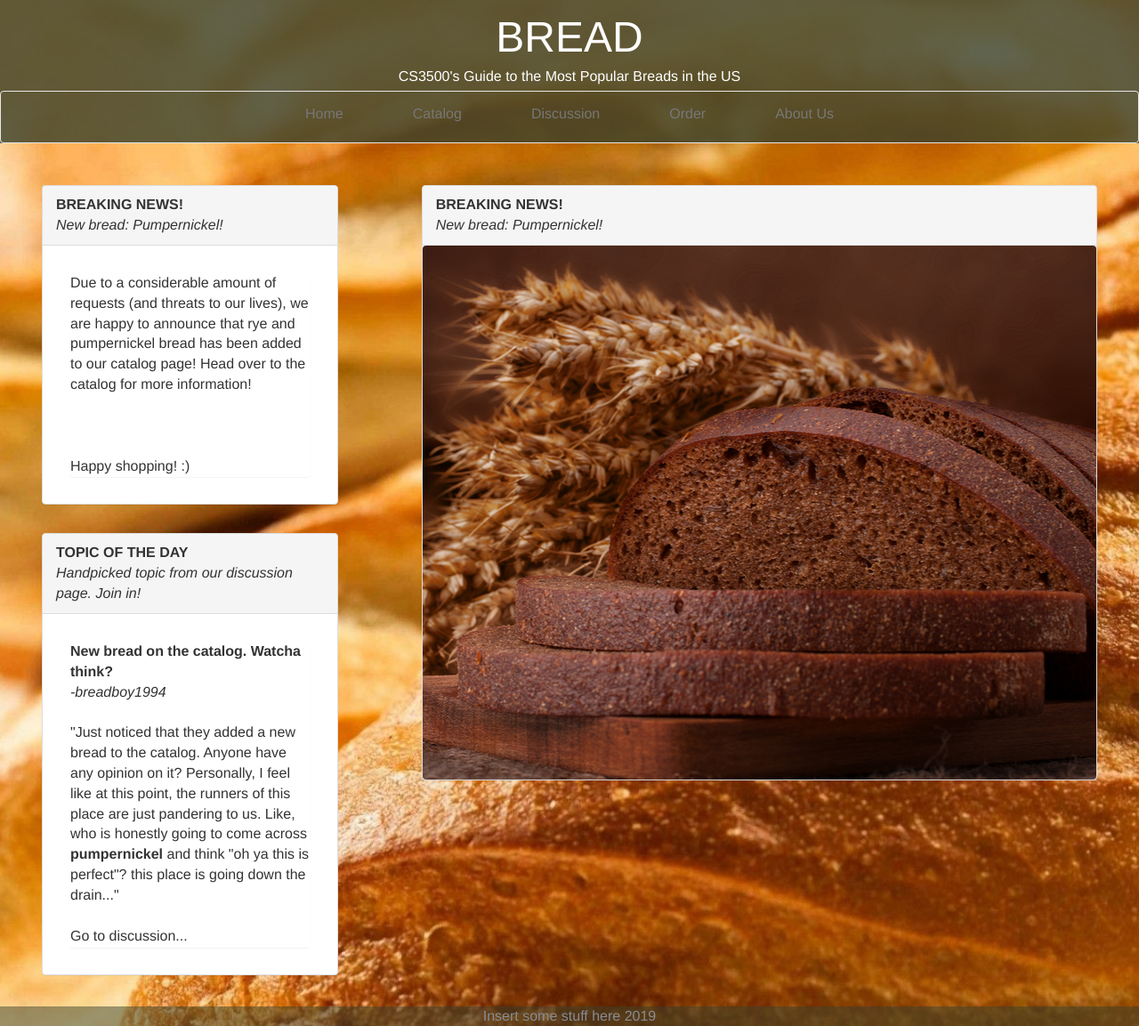
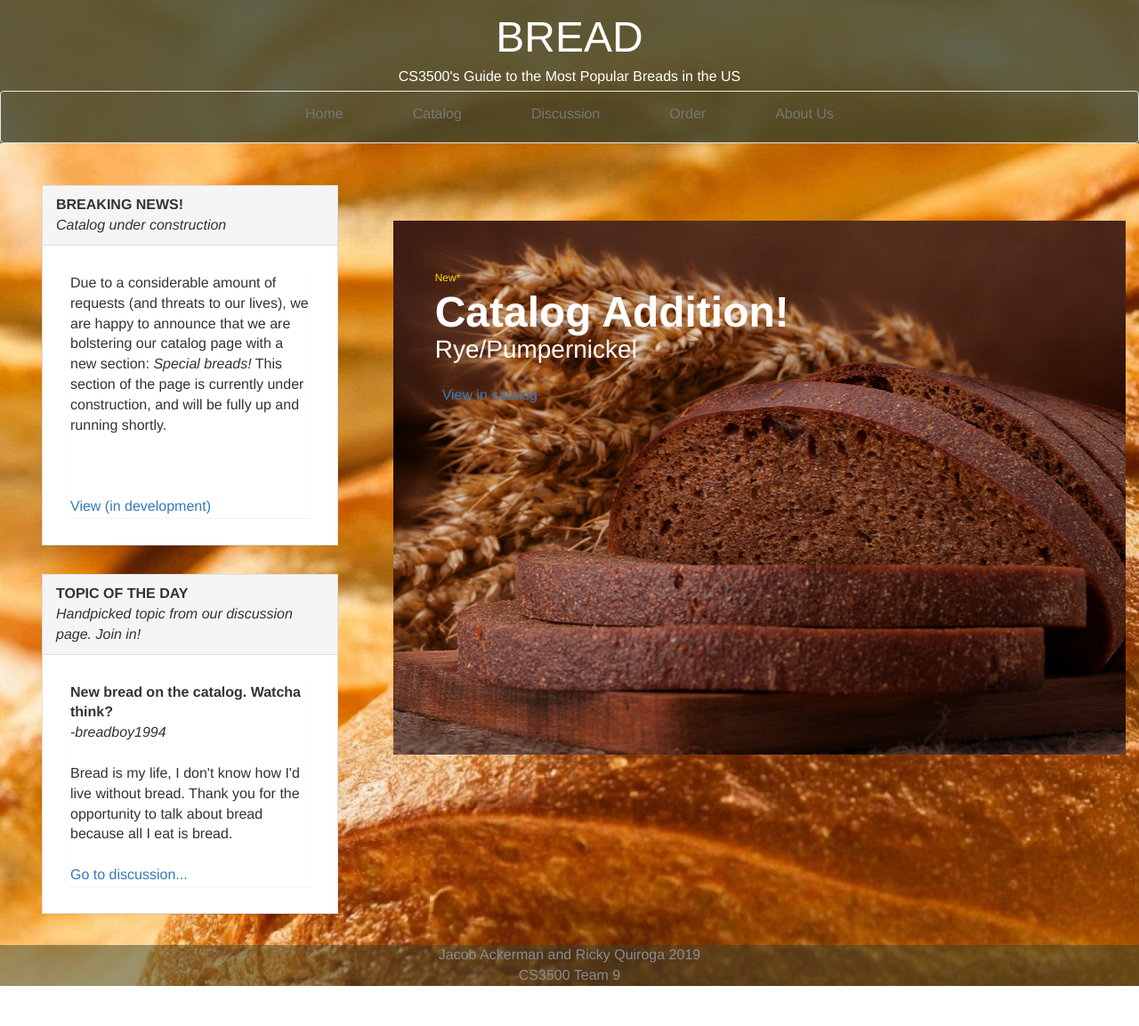
Before and after one commit to RicardoQuiroga/midterm, a plain HTML site: page Midterm Project/index.html in a window 1280 px wide. Shown: the whole page at 89% size. After the commit the page ends 1108 px from the top, so only its background shows below. Drawn offline with nearby package versions, Linux system fonts and the light colour scheme.

Commit message:
Index page is all set. Last thing we really need now is a short something or other on the about us page.

```diff
--- a/Midterm Project/css/index.css
+++ b/Midterm Project/css/index.css
@@ -12,12 +12,52 @@ body {
   padding: 0;
 }
 
-#mainEvent {
+#eyeCatcher {
   background-image: url("../images/index_new.jpg");
   background-size: cover;
   height: 600px;
-margin: 0;
+  margin-top: 4.5em;
   border: none;
   background-position: center;
   background-repeat: no-repeat;
+	transition: 1.5s;
+	animation: fadein 1.5s;
 }
+
+#eyeCatcherTop {
+  margin-left: 2em;
+}
+
+#eyeCatcherTop h6 {
+  color: gold;
+  margin-bottom: 0;
+  padding-bottom: 0.5em;
+}
+
+#eyeCatcherTop #addition {
+  color: white;
+  font-size: 300%;
+}
+
+#eyeCatcherTop #subText {
+  color: white;
+  font-size: 175%;
+}
+
+#eyeCatcherBottom {
+	margin-left: 2em;
+	color: white;
+
+}
+
+@keyframes fadein {
+	from {
+		opacity: 0;
+	} to {
+		opacity: 1;
+	}
+}
+
+.panel {
+  border-radius: 0;
+}
--- a/Midterm Project/index.html
+++ b/Midterm Project/index.html
@@ -31,16 +31,17 @@
 		<div class="row">
 			<div class="col-md-4" id="leftside">
 				<div class="panel panel-default" id="topleftpanel">
-					<div class="panel-heading"><strong>BREAKING NEWS!</strong><br><em>New bread: Pumpernickel!</em></div>
+					<div class="panel-heading"><strong>BREAKING NEWS!</strong><br><em>Catalog under construction</em></div>
 					<div class="panel body">
 						<p>Due to a considerable amount of requests (and threats to our lives),
-							we are happy to announce that rye and pumpernickel bread has been added to our catalog page!
-							Head over to the catalog for more information!
+							we are happy to announce that we are bolstering our catalog page with a new section:
+							<em>Special breads!</em> This section of the page is currently under construction,
+							and will be fully up and running shortly.
 							<br>
 							<br>
 							<br>
 							<br>
-							Happy shopping! :)</p>
+							<a href="catalog.html#specialSection">View (in development)</a></p>
 					</div>
 				</div>
 				<div class="panel panel-default">
@@ -50,28 +51,30 @@
 						<p><strong>New bread on the catalog. Watcha think?</strong><br>
 							<em>-breadboy1994</em><br>
 							<br>
-							"Just noticed that they added a new bread to the catalog. Anyone have
-							any opinion on it? Personally, I feel like at this point, the runners
-							of this place are just pandering to us. Like, who is honestly going to
-							come across <strong>pumpernickel</strong> and think "oh ya this is perfect"?
-							this place is going down the drain..."
+							Bread is my life, I don't know how I'd live without bread. Thank
+							you for the opportunity to talk about bread because all I eat is bread.
 							<br>
 							<br>
-							Go to discussion...
+							<a href="discussion.html">Go to discussion...</a>
 						</p>
 					</div>
 				</div>
 			</div>
 			<div class="col-md-8" id="rightSide">
-				<div class="panel panel-default">
-					<div class="panel-heading"><strong>BREAKING NEWS!</strong><br><em>New bread: Pumpernickel!</em></div>
-					<div class="panel body" id="mainEvent">
+				<div class="jumbotron" id="eyeCatcher">
+					<div class="container-fluid" id="eyeCatcherTop">
+						<h6>New*</h6>
+						<h1 id="addition"><strong>Catalog Addition!</strong></h1>
+						<h1 id="subText">Rye/Pumpernickel</h1>
+					</div>
+					<div class="container-fluid" class="fixed-bottom" id="eyeCatcherBottom">
+						<h2><br><a href="catalog.html#Rye">View in catalog</a></h2>
 					</div>
 				</div>
 			</div>
 		</div>
 	</main>
 </body>
-<footer>Insert some stuff here 2019</footer>
+<footer>Jacob Ackerman and Ricky Quiroga 2019<br>CS3500 Team 9</footer>
 
 </html>
```
Also changed, not shown: Midterm Project/catalog.html (+3 -3 lines), Midterm Project/css/catalog.css (+9 -0 lines). Lines whose indentation alone changed are shown as unchanged.
